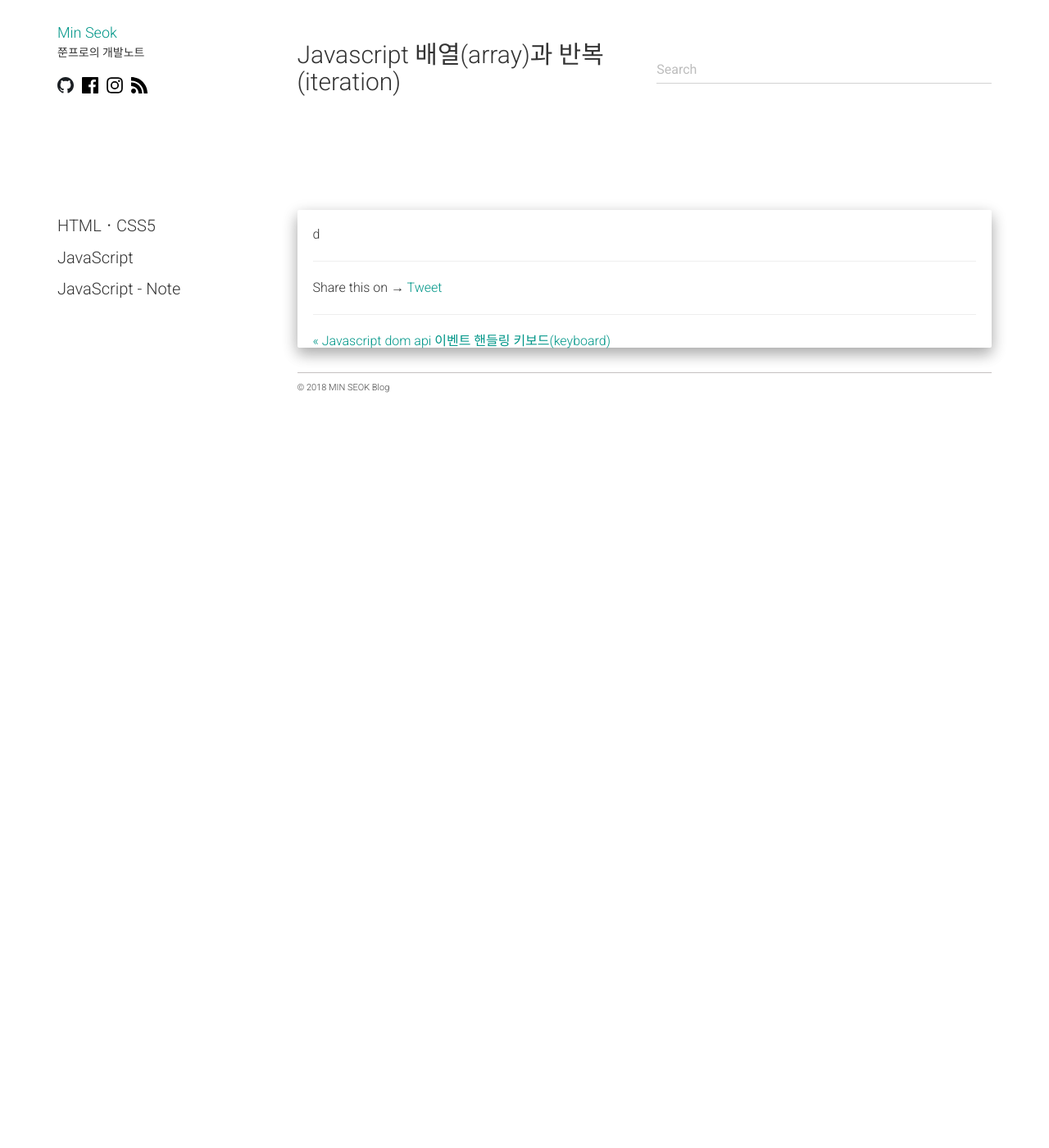
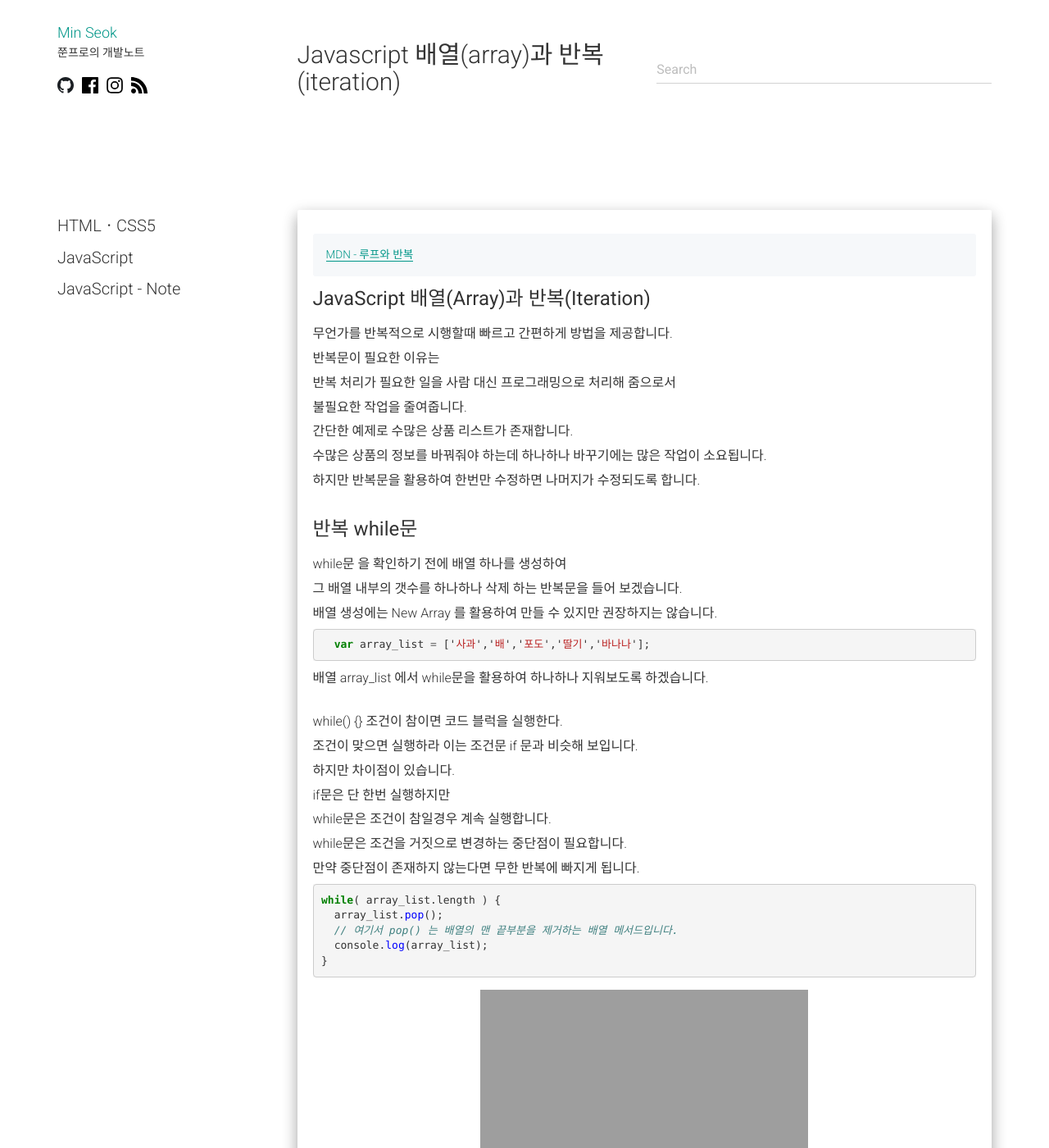
Before and after one commit to alalstjr/promote.github.io, a Jekyll site: the page built from _posts/2018-09-25-JavaScript 배열(Array)과 반복(Iteration).md, in a window 1280 px wide and 1400 px high. Shown: the whole window at 82% size. Built offline with Jekyll 4.4.1, drawn with Linux system fonts in a browser that asks for light colours; nearby versions of some CDN libraries; our own code applies the rules of GitHub Pages for plain Markdown files; comment, search, counter and statistics services are not loaded; some of the changed text lies outside the part shown.

Commit message:
Update 2018-09-25-JavaScript 배열(Array)과 반복(Iteration).md

```diff
--- a/_posts/2018-09-25-JavaScript 배열(Array)과 반복(Iteration).md
+++ b/_posts/2018-09-25-JavaScript 배열(Array)과 반복(Iteration).md
@@ -1 +1,50 @@
-d
+<div class="box">
+  <div class="pro-txt">
+    <a href="https://developer.mozilla.org/ko/docs/Web/JavaScript/Guide/Loops_and_iteration" target="_balnk">MDN - 루프와 반복</a>
+  </div>
+  <div class="small-title">JavaScript 배열(Array)과 반복(Iteration)</div>
+  <p>무언가를 반복적으로 시행할때 빠르고 간편하게 방법을 제공합니다.</p>
+  <p>반복문이 필요한 이유는</p>
+  <p>반복 처리가 필요한 일을 사람 대신 프로그래밍으로 처리해 줌으로서</p>
+  <p>불필요한 작업을 줄여줍니다.</p>
+  <p>간단한 예제로 수많은 상품 리스트가 존재합니다.</p>
+  <p>수많은 상품의 정보를 바꿔줘야 하는데 하나하나 바꾸기에는 많은 작업이 소요됩니다.</p>
+  <p>하지만 반복문을 활용하여 한번만 수정하면 나머지가 수정되도록 합니다.</p>
+</div>
+
+<div class="box">
+  <div class="small-title">반복 while문</div>
+  <p>while문 을 확인하기 전에 배열 하나를 생성하여</p>
+  <p>그 배열 내부의 갯수를 하나하나 삭제 하는 반복문을 들어 보겠습니다.</p>
+  <p>배열 생성에는 New Array 를 활용하여 만들 수 있지만 권장하지는 않습니다.</p>
+{% highlight javascript %}
+  var array_list = ['사과','배','포도','딸기','바나나'];
+{% endhighlight %}
+  <p>배열 array_list 에서 while문을 활용하여 하나하나 지워보도록 하겠습니다.</p>
+</div>
+
+<div class="box">
+  <p>while() {} 조건이 참이면 코드 블럭을 실행한다.</p>
+  <p>조건이 맞으면 실행하라 이는 조건문 if 문과 비슷해 보입니다.</p>
+  <p>하지만 차이점이 있습니다.</p>
+  <p>if문은 단 한번 실행하지만</p>
+  <p>while문은 조건이 참일경우 계속 실행합니다.</p>
+  <p>while문은 조건을 거짓으로 변경하는 중단점이 필요합니다.</p>
+  <p>만약 중단점이 존재하지 않는다면 무한 반복에 빠지게 됩니다.</p>
+{% highlight javascript %}
+while( array_list.length ) {
+  array_list.pop();
+  // 여기서 pop() 는 배열의 맨 끝부분을 제거하는 배열 메서드입니다.
+  console.log(array_list);
+}
+{% endhighlight %}
+<div class="img-box">
+  <img src="{{ site.baseurl }}/static/img/post/2018-09-25-6.png" alt="자바스크립트 출력확인" />
+</div>
+  <p>결과를 확인해 보면 첫번째 반복 조건문이 array_list.length 가 5 참 이므로</p>
+  <p>array_list.pop() 메서드를 실행하여 맨뒤 배열을 삭제 합니다.</p>
+  <p>다시 조건문을 확인하여 array_list.length 값이 4 참 이므로</p>
+  <p>다시한번 pop 메서드를 실행합니다.</p>
+  <p>이렇게 array_list.length 값이 0 거짓 이 될때까지 실행 반복한후</p>
+  <p>반복문을 빠져 나가는것을 확인할 수 있습니다.</p>
+</div>
```
